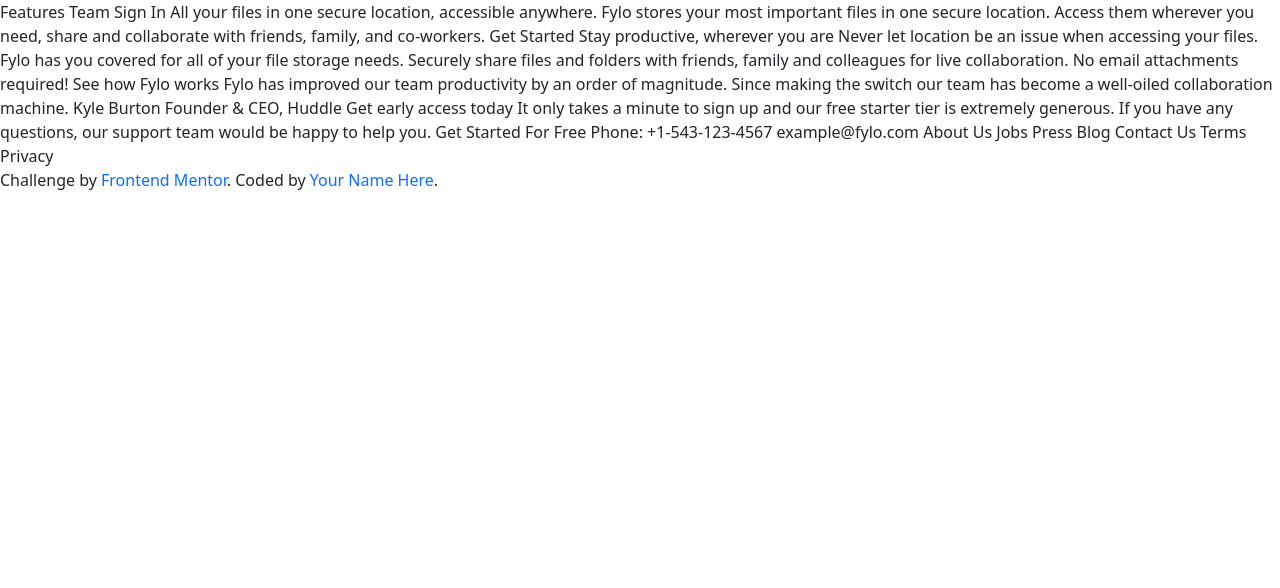
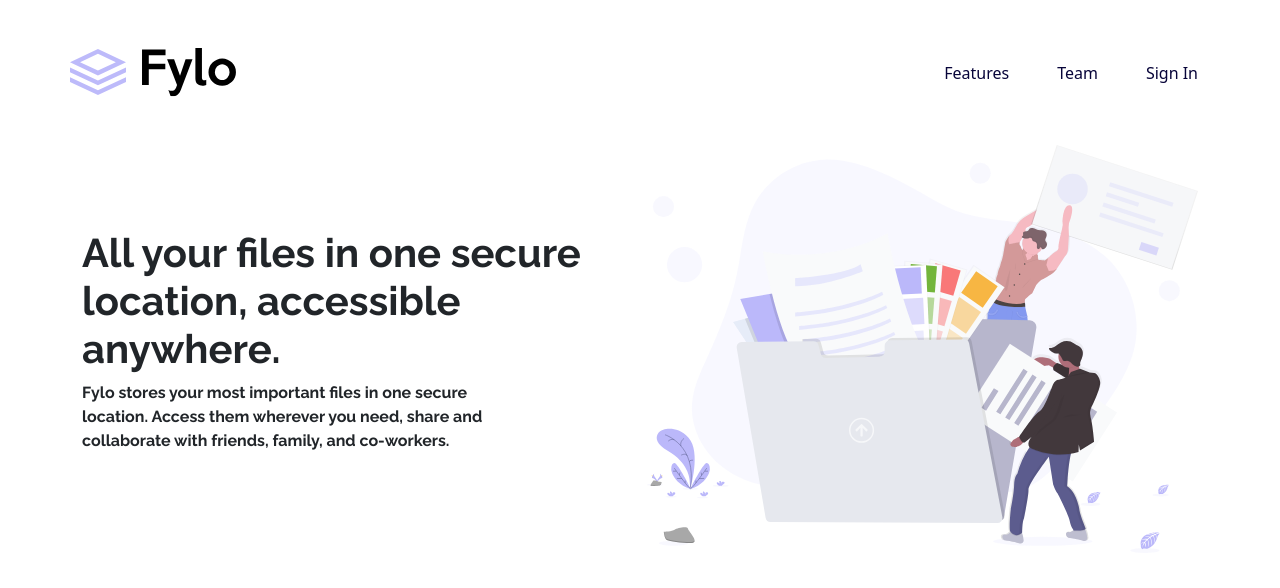
Before and after one commit to sliyarli/fylo-landing-page, a plain HTML site: page index.html in a window 1280 px wide. Drawn offline with nearby package versions, Linux system fonts and the light colour scheme.

Commit message:
nav and get started parag

```diff
--- a/assets/css/style.css
+++ b/assets/css/style.css
@@ -36,3 +36,23 @@ Headings, Call-to-actions, Header Navigation
   --light-grayish-blue: hsl(240, 75%, 98%);
   --light-gray: hsl(0, 0%, 75%);
 }
+
+.nav-right a {
+  color: var(--very-dark-blue) !important;
+  font-weight: 400;
+}
+
+.get-started-left .get-started-heading,
+.get-started-left .get-started-paragraph {
+  font-family: "Raleway", sans-serif;
+  font-weight: 700 !important;
+}
+
+.get-started-paragraph {
+  font-weight: 400 !important;
+  width: 80%;
+}
+
+.get-started-right img {
+  width: 100%;
+}
--- a/index.html
+++ b/index.html
@@ -32,10 +32,36 @@
     />
   </head>
   <body>
-    Features Team Sign In All your files in one secure location, accessible
-    anywhere. Fylo stores your most important files in one secure location.
-    Access them wherever you need, share and collaborate with friends, family,
-    and co-workers. Get Started Stay productive, wherever you are Never let
+    <nav
+      class="nav container d-flex justify-content-between align-items-center py-5"
+    >
+      <a href="#"><img src="./assets/images/logo.svg" alt="site-logo" /></a>
+      <div class="nav-right d-flex gap-5">
+        <a href="#">Features</a>
+        <a href="#">Team</a>
+        <a href="#">Sign In</a>
+      </div>
+    </nav>
+    <main>
+      <section
+        class="get-started container d-flex justify-content-between align-items-center"
+      >
+        <div class="get-started-left">
+          <h1 class="get-started-heading">
+            All your files in one secure location, accessible anywhere.
+          </h1>
+          <p class="get-started-paragraph">
+            Fylo stores your most important files in one secure location. Access
+            them wherever you need, share and collaborate with friends, family,
+            and co-workers.
+          </p>
+        </div>
+        <div class="get-started-right">
+          <img src="./assets/images/illustration-1.svg" alt="" />
+        </div>
+      </section>
+    </main>
+    <!--     Get Started Stay productive, wherever you are Never let
     location be an issue when accessing your files. Fylo has you covered for all
     of your file storage needs. Securely share files and folders with friends,
     family and colleagues for live collaboration. No email attachments required!
@@ -45,15 +71,6 @@
     today It only takes a minute to sign up and our free starter tier is
     extremely generous. If you have any questions, our support team would be
     happy to help you. Get Started For Free Phone: +1-543-123-4567
-    example@fylo.com About Us Jobs Press Blog Contact Us Terms Privacy
-
-    <footer>
-      <p class="attribution">
-        Challenge by
-        <a href="https://www.frontendmentor.io?ref=challenge" target="_blank"
-          >Frontend Mentor</a
-        >. Coded by <a href="#">Your Name Here</a>.
-      </p>
-    </footer>
+    example@fylo.com About Us Jobs Press Blog Contact Us Terms Privacy -->
   </body>
 </html>
```
Also changed, not shown: assets/images/avatar-testimonial.jpg (renamed from images/avatar-testimonial.jpg), assets/images/bg-curve-desktop.svg (renamed from images/bg-curve-desktop.svg), assets/images/bg-curve-mobile.svg (renamed from images/bg-curve-mobile.svg), assets/images/favicon-32x32.png (renamed from images/favicon-32x32.png), assets/images/icon-arrow.svg (renamed from images/icon-arrow.svg), assets/images/icon-email.svg (renamed from images/icon-email.svg), assets/images/icon-phone.svg (renamed from images/icon-phone.svg), assets/images/icon-quotes.svg (renamed from images/icon-quotes.svg), assets/images/illustration-1.svg (renamed from images/illustration-1.svg), assets/images/illustration-2.svg (renamed from images/illustration-2.svg), assets/images/logo.svg (renamed from images/logo.svg).
